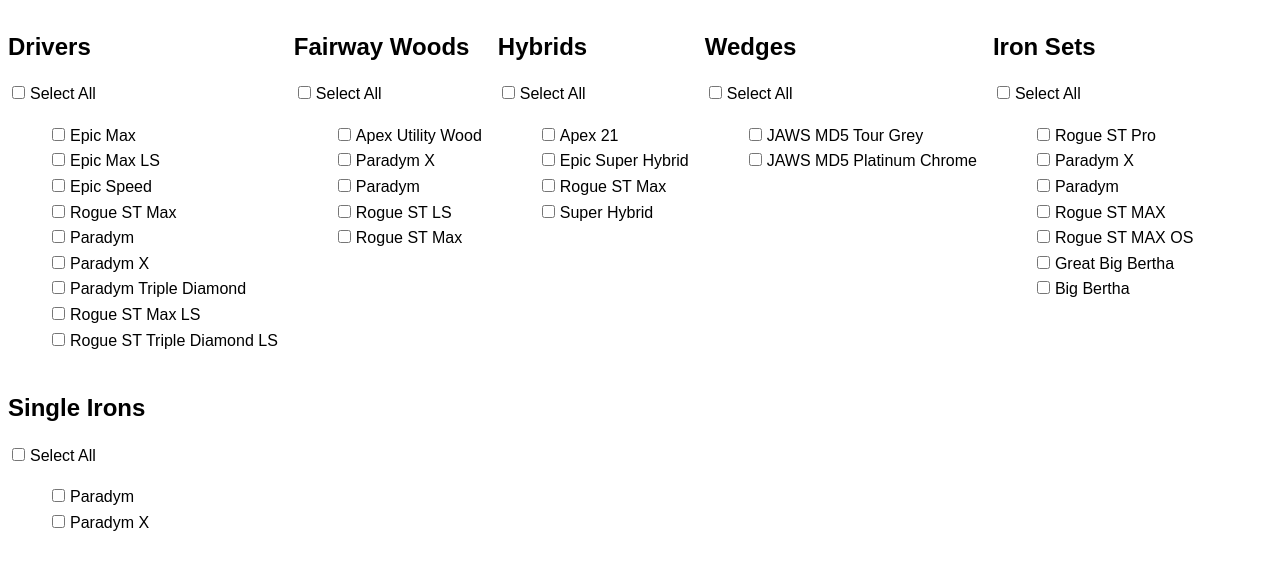
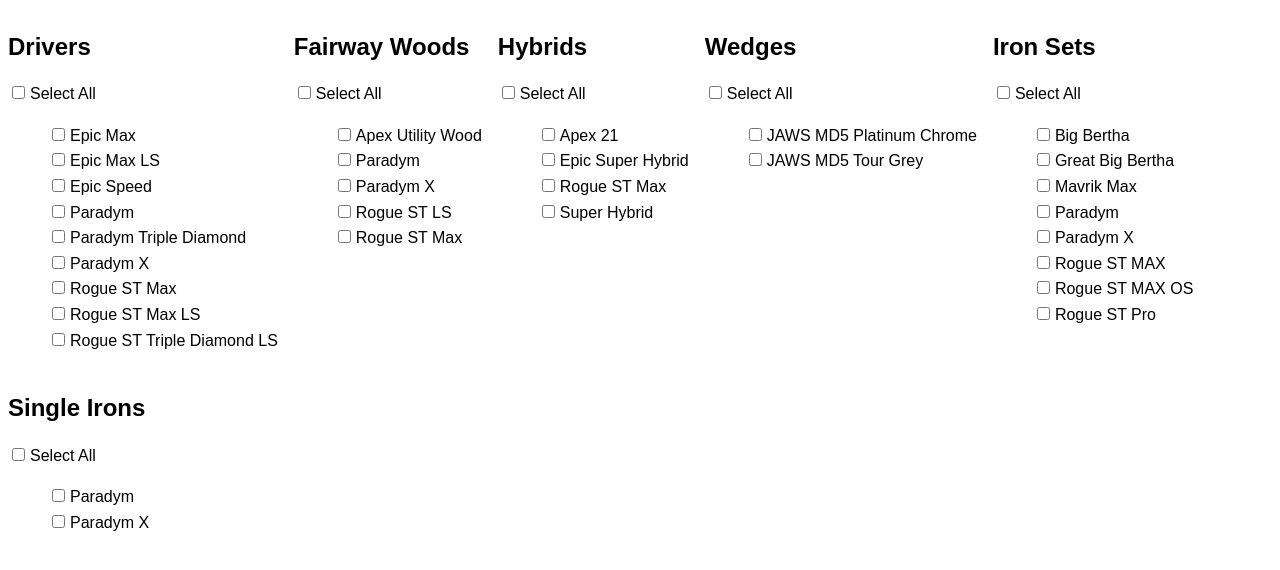
Before and after one commit to whutshisname/golf-scraper, a Next.js app: page / in a window 1280 px wide. Shown: the top 570 px of the page. Built offline with nearby package versions, Linux system fonts and the light colour scheme.

Commit message:
split out json from main page

```diff
--- a/src/components/ClubSelectionCheckList.js
+++ b/src/components/ClubSelectionCheckList.js
@@ -11,8 +11,8 @@
   const formattedCgid = (item) => formatCgid(item.cgid);
 
   const filteredItems = items
-    .filter((item) => item.cgid === cgid)
-    .sort((a, b) => formattedCgid(a).localeCompare(formattedCgid(b))); // sort the items by formatted cgid
+  .filter((item) => item.cgid === cgid)
+  .sort((a, b) => a.displayValue.localeCompare(b.displayValue));
 
   const [selectAllChecked, setSelectAllChecked] = useState(false);
 
--- /dev/null
+++ b/src/data/clubTypes.json
@@ -0,0 +1,152 @@
+[
+    {
+      "cgid": "drivers",
+      "displayValue": "Epic Max",
+      "pid": "drivers-2021-epic-max"
+    },
+    {
+      "cgid": "drivers",
+      "displayValue": "Epic Max LS",
+      "pid": "drivers-2021-epic-max-ls"
+    },
+    {
+      "cgid": "drivers",
+      "displayValue": "Epic Speed",
+      "pid": "drivers-2021-epic-speed"
+    },
+    {
+      "cgid": "drivers",
+      "displayValue": "Rogue ST Max",
+      "pid": "drivers-2022-rogue-st-max"
+    },
+    {
+      "cgid": "drivers",
+      "displayValue": "Paradym",
+      "pid": "drivers-2023-paradym"
+    },
+    {
+      "cgid": "drivers",
+      "displayValue": "Paradym X",
+      "pid": "drivers-2023-paradym-x"
+    },
+    {
+      "cgid": "drivers",
+      "displayValue": "Paradym Triple Diamond",
+      "pid": "drivers-2023-paradym-td"
+    },
+    {
+      "cgid": "drivers",
+      "displayValue": "Rogue ST Max LS",
+      "pid": "drivers-2022-rogue-st-max-ls"
+    },
+    {
+      "cgid": "drivers",
+      "displayValue": "Rogue ST Triple Diamond LS",
+      "pid": "drivers-2022-rogue-st-triple-diamond-ls"
+    },
+    {
+      "cgid": "fairway-woods",
+      "displayValue": "Apex Utility Wood",
+      "pid": "fwoods-2022-apex-utility-wood"
+    },
+    {
+      "cgid": "fairway-woods",
+      "displayValue": "Paradym X",
+      "pid": "fwoods-2023-paradym-x"
+    },
+    {
+      "cgid": "fairway-woods",
+      "displayValue": "Paradym",
+      "pid": "fwoods-2023-paradym"
+    },
+    {
+      "cgid": "fairway-woods",
+      "displayValue": "Rogue ST LS",
+      "pid": "fwoods-2022-rogue-st-ls"
+    },
+    {
+      "cgid": "fairway-woods",
+      "displayValue": "Rogue ST Max",
+      "pid": "fwoods-2022-rogue-st-max"
+    },
+    {
+      "cgid": "hybrids",
+      "displayValue": "Apex 21",
+      "pid": "hybrids-2021-apex"
+    },
+    {
+      "cgid": "hybrids",
+      "displayValue": "Epic Super Hybrid",
+      "pid": "hybrids-2022-epic-super"
+    },
+    {
+      "cgid": "hybrids",
+      "displayValue": "Rogue ST Max",
+      "pid": "hybrids-2022-rogue-st-max"
+    },
+    {
+      "cgid": "hybrids",
+      "displayValue": "Super Hybrid",
+      "pid": "hybrids-2020-super"
+    },
+    {
+      "cgid": "wedges",
+      "displayValue": "JAWS MD5 Tour Grey",
+      "pid": "wedges-2019-md5-jaws-tour-grey"
+    },
+    {
+      "cgid": "wedges",
+      "displayValue": "JAWS MD5 Platinum Chrome",
+      "pid": "wedges-2019-md5-jaws-chrome"
+    },
+    {
+      "cgid": "iron-sets",
+      "displayValue": "Rogue ST Pro",
+      "pid": "irons-2022-rogue-st-pro"
+    },
+    {
+      "cgid": "single-irons",
+      "displayValue": "Paradym",
+      "pid": "irons-2023-paradym"
+    },
+    {
+      "cgid": "single-irons",
+      "displayValue": "Paradym X",
+      "pid": "irons-2023-paradym-x"
+    },
+    {
+      "cgid": "iron-sets",
+      "displayValue": "Paradym X",
+      "pid": "irons-2023-paradym-x"
+    },
+    {
+      "cgid": "iron-sets",
+      "displayValue": "Paradym",
+      "pid": "irons-2023-paradym"
+    },
+    {
+      "cgid": "iron-sets",
+      "displayValue": "Rogue ST MAX",
+      "pid": "irons-2022-rogue-st-max"
+    },
+    {
+      "cgid": "iron-sets",
+      "displayValue": "Rogue ST MAX OS",
+      "pid": "irons-2022-rogue-st-max-os"
+    },
+    {
+      "cgid": "iron-sets",
+      "displayValue": "Great Big Bertha",
+      "pid": "irons-2023-gbb"
+    },
+    {
+      "cgid": "iron-sets",
+      "displayValue": "Big Bertha",
+      "pid": "irons-2023-big-bertha"
+    },
+    {
+      "cgid": "iron-sets",
+      "displayValue": "Mavrik Max",
+      "pid": "irons-2020-mavrik-max"
+    }
+  ]
--- a/src/pages/index.js
+++ b/src/pages/index.js
@@ -2,154 +2,7 @@
 import ExpandJSONSection from '../components/ExpandJSONSection';
 import GroupedCheckboxList from '../components/ClubSelectionCheckList';
 import ProductTable from '../components/TableDisplay';
-
-const items = [
-  {
-    "cgid": "drivers",
-    "displayValue": "Epic Max",
-    "pid": "drivers-2021-epic-max"
-  },
-  {
-    "cgid": "drivers",
-    "displayValue": "Epic Max LS",
-    "pid": "drivers-2021-epic-max-ls"
-  },
-  {
-    "cgid": "drivers",
-    "displayValue": "Epic Speed",
-    "pid": "drivers-2021-epic-speed"
-  },
-  {
-    "cgid": "drivers",
-    "displayValue": "Rogue ST Max",
-    "pid": "drivers-2022-rogue-st-max"
-  },
-  {
-    "cgid": "drivers",
-    "displayValue": "Paradym",
-    "pid": "drivers-2023-paradym"
-  },
-  {
-    "cgid": "drivers",
-    "displayValue": "Paradym X",
-    "pid": "drivers-2023-paradym-x"
-  },
-  {
-    "cgid": "drivers",
-    "displayValue": "Paradym Triple Diamond",
-    "pid": "drivers-2023-paradym-td"
-  },
-  {
-    "cgid": "drivers",
-    "displayValue": "Rogue ST Max LS",
-    "pid": "drivers-2022-rogue-st-max-ls"
-  },
-  {
-    "cgid": "drivers",
-    "displayValue": "Rogue ST Triple Diamond LS",
-    "pid": "drivers-2022-rogue-st-triple-diamond-ls"
-  },
-  {
-    "cgid": "fairway-woods",
-    "displayValue": "Apex Utility Wood",
-    "pid": "fwoods-2022-apex-utility-wood"
-  },
-  {
-    "cgid": "fairway-woods",
-    "displayValue": "Paradym X",
-    "pid": "fwoods-2023-paradym-x"
-  },
-  {
-    "cgid": "fairway-woods",
-    "displayValue": "Paradym",
-    "pid": "fwoods-2023-paradym"
-  },
-  {
-    "cgid": "fairway-woods",
-    "displayValue": "Rogue ST LS",
-    "pid": "fwoods-2022-rogue-st-ls"
-  },
-  {
-    "cgid": "fairway-woods",
-    "displayValue": "Rogue ST Max",
-    "pid": "fwoods-2022-rogue-st-max"
-  },
-  {
-    "cgid": "hybrids",
-    "displayValue": "Apex 21",
-    "pid": "hybrids-2021-apex"
-  },
-  {
-    "cgid": "hybrids",
-    "displayValue": "Epic Super Hybrid",
-    "pid": "hybrids-2022-epic-super"
-  },
-  {
-    "cgid": "hybrids",
-    "displayValue": "Rogue ST Max",
-    "pid": "hybrids-2022-rogue-st-max"
-  },
-  {
-    "cgid": "hybrids",
-    "displayValue": "Super Hybrid",
-    "pid": "hybrids-2020-super"
-  },
-  {
-    "cgid": "wedges",
-    "displayValue": "JAWS MD5 Tour Grey",
-    "pid": "wedges-2019-md5-jaws-tour-grey"
-  },
-  {
-    "cgid": "wedges",
-    "displayValue": "JAWS MD5 Platinum Chrome",
-    "pid": "wedges-2019-md5-jaws-chrome"
-  },
-  {
-    "cgid": "iron-sets",
-    "displayValue": "Rogue ST Pro",
-    "pid": "irons-2022-rogue-st-pro"
-  },
-  {
-    "cgid": "single-irons",
-    "displayValue": "Paradym",
-    "pid": "irons-2023-paradym"
-  },
-  {
-    "cgid": "single-irons",
-    "displayValue": "Paradym X",
-    "pid": "irons-2023-paradym-x"
-  },
-  {
-    "cgid": "iron-sets",
-    "displayValue": "Paradym X",
-    "pid": "irons-2023-paradym-x"
-  },
-  {
-    "cgid": "iron-sets",
-    "displayValue": "Paradym",
-    "pid": "irons-2023-paradym"
-  },
-  {
-    "cgid": "iron-sets",
-    "displayValue": "Rogue ST MAX",
-    "pid": "irons-2022-rogue-st-max"
-  },
-  {
-    "cgid": "iron-sets",
-    "displayValue": "Rogue ST MAX OS",
-    "pid": "irons-2022-rogue-st-max-os"
-  },
-  {
-    "cgid": "iron-sets",
-    "displayValue": "Great Big Bertha",
-    "pid": "irons-2023-gbb"
-  },
-  {
-    "cgid": "iron-sets",
-    "displayValue": "Big Bertha",
-    "pid": "irons-2023-big-bertha"
-  }
-];
+import items from '../data/clubTypes.json';
 
 
 export default function CheckboxPage() {
```
Also changed, not shown: public/clubTypes.json (deleted, +0 -127 lines).
